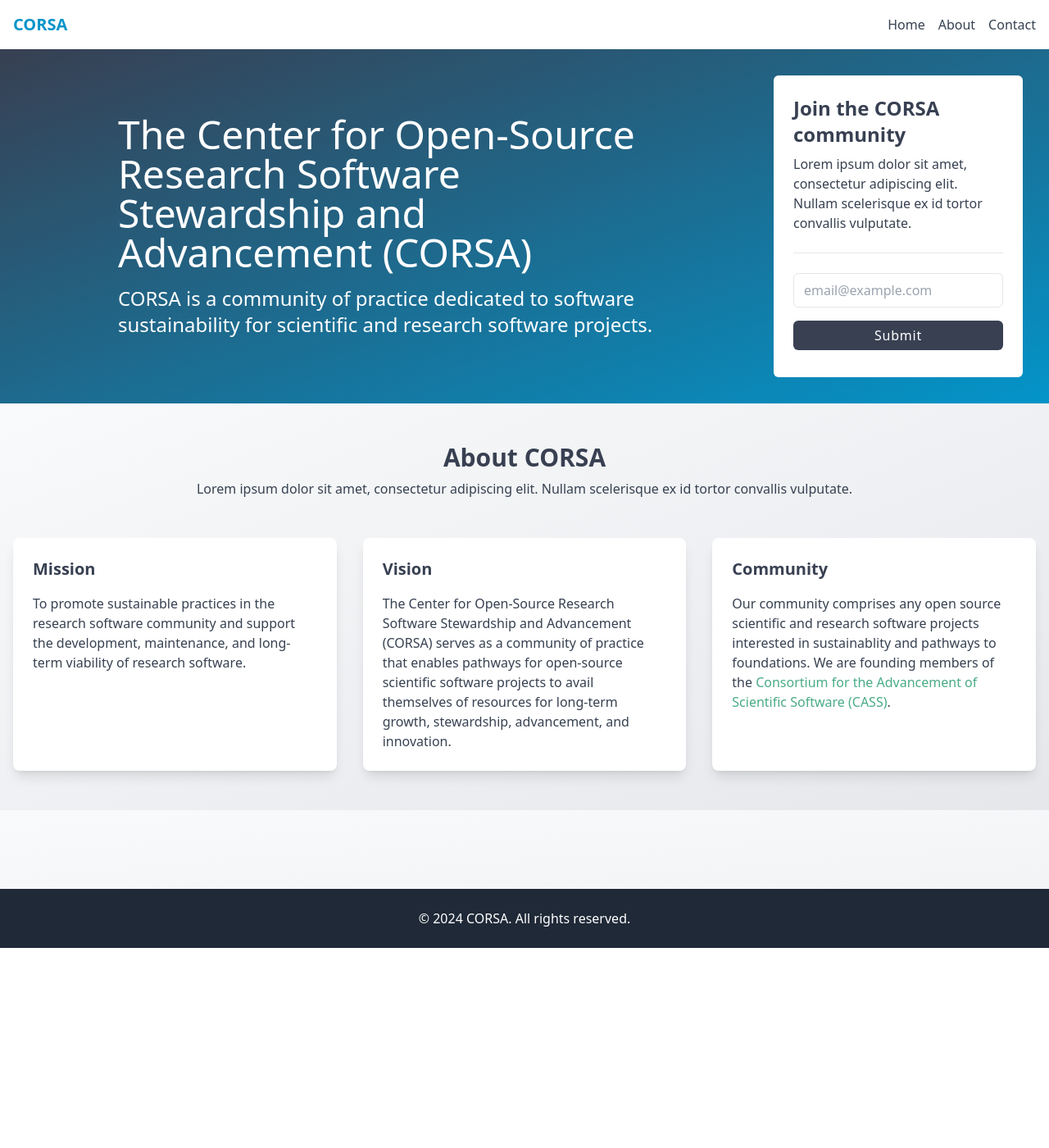
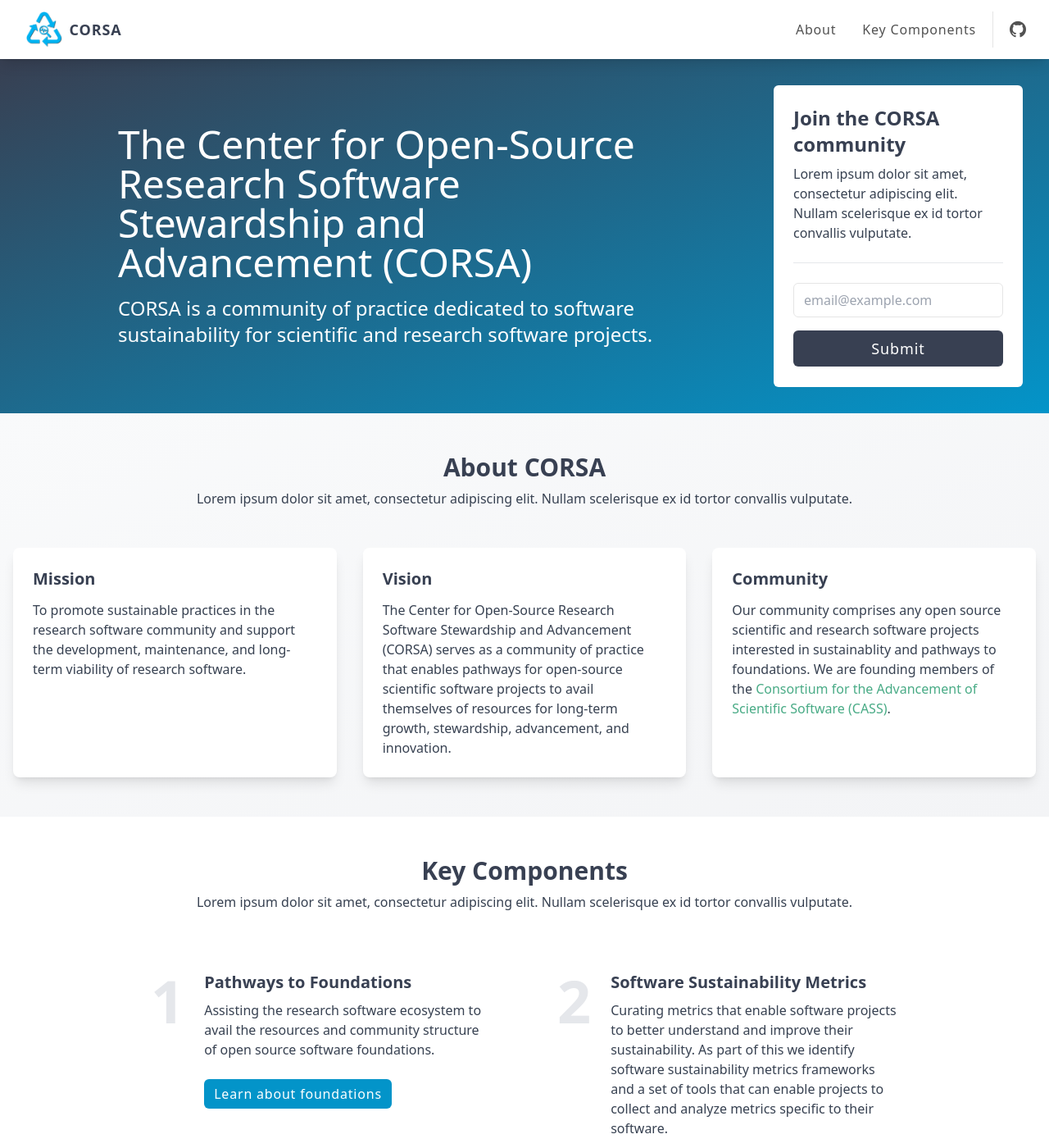
Before and after one commit to jtomeck/corsa, a Jekyll site: the page built from docs/index.html, in a window 1280 px wide and 1400 px high. Shown: the whole window at 82% size. Built offline with Jekyll 4.4.1, drawn with Linux system fonts in a browser that asks for light colours; nearby versions of some CDN libraries.

Commit message:
Add logo and key components section

```diff
--- a/docs/_includes/custom-styles.html
+++ b/docs/_includes/custom-styles.html
@@ -120,7 +120,7 @@
         /* a. Ghost */
 
         .btn.btn-ghost {
-            @apply bg-neutral-800 bg-opacity-0;
+            @apply bg-neutral-800 bg-opacity-0 text-neutral-600;
         }
 
         .btn.btn-ghost:hover {
@@ -246,5 +246,7 @@
         .card {
             @apply bg-white rounded-lg shadow-lg p-6;
         }
+
+        .card-body {}
     }
 </style>
--- a/docs/_layouts/default.html
+++ b/docs/_layouts/default.html
@@ -47,13 +47,24 @@
     <body class="font-sans text-gray-700 antialiased">
 
         <!-- Navigation Bar -->
-        <nav class="bg-white shadow-lg">
-            <div class="container mx-auto px-4 py-4 flex justify-between items-center">
-                <a href="/" class="text-xl font-bold text-primary">{{ site.title }}</a>
-                <ul class="flex space-x-4">
-                    <li><a href="/" class="text-gray-700 hover:text-primary">Home</a></li>
-                    <li><a href="/about" class="text-gray-700 hover:text-primary">About</a></li>
-                    <li><a href="/contact" class="text-gray-700 hover:text-primary">Contact</a></li>
+        <nav class="bg-white shadow-lg sticky top-0">
+            <div class="container mx-auto px-4 py-2 flex justify-between items-center">
+                <a href="/" class="btn btn-ghost btn-lg btn-secondary text-xl font-bold !h-14">
+                    <img src="{{ site.baseurl }}/assets/img/corsa_logo.png" alt="" class="h-full w-auto">
+                    {{ site.title }}
+                </a>
+                <ul class="flex items-center space-x-2">
+                    <li>
+                        <a href="#about" class="btn btn-ghost">About</a>
+                    </li>
+                    <li>
+                        <a href="#key-components" class="btn btn-ghost">Key Components</a>
+                    </li>
+                    <li class="pl-2 border-l border-neutral-200">
+                        <a href="https://github.com/corsa-center" class="btn btn-ghost btn-icon btn-lg" target="_blank">
+                            <i class="ri-github-fill"></i>
+                        </a>
+                    </li>
                 </ul>
             </div>
         </nav>
--- a/docs/index.html
+++ b/docs/index.html
@@ -11,58 +11,101 @@
   <div class="container mx-auto py-8">
     <div class="grid lg:grid-cols-12 px-8">
       <div class="lg:px-12 xl:px-28 pb-12 lg:pt-12 lg:col-span-9 text-white">
-        <h1 class="text-5xl font-light mb-4 text-white">The Center for Open-Source Research Software Stewardship and Advancement (CORSA)</h1>
-        <p class="text-2xl font-normal">CORSA is a community of practice dedicated to software sustainability for scientific and research software projects.</p>
+        <h1 class="text-5xl font-light mb-4 text-white">The Center for Open-Source Research Software
+          Stewardship and Advancement (CORSA)</h1>
+        <p class="text-2xl font-normal">CORSA is a community of practice dedicated to software
+          sustainability for scientific and research software projects.</p>
       </div>
       <div class="bg-white rounded-md lg:col-span-3 p-6">
         <div class="pb-6">
           <h3 class="mb-2">Join the CORSA community</h3>
-          <p>Lorem ipsum dolor sit amet, consectetur adipiscing elit. Nullam scelerisque ex id tortor convallis vulputate.</p>
+          <p>Lorem ipsum dolor sit amet, consectetur adipiscing elit. Nullam scelerisque ex id
+            tortor convallis vulputate.</p>
         </div>
         <hr>
-        <form class="pt-6 space-y-4" action="">
-          <input class="bg-white border border-neutral-200 rounded-md w-full px-3 py-2 focus:outline-none focus:ring-2 focus:ring-inset focus:ring-secondary focus:ring-offset-15" type="email" placeholder="email@example.com">
-          <button type="submit" class="btn btn-secondary block w-full">Submit</button>
+        <form class="pt-6 space-y-4" action>
+          <input
+            class="bg-white border border-neutral-200 rounded-md w-full px-3 py-2 focus:outline-none focus:ring-2 focus:ring-inset focus:ring-secondary focus:ring-offset-15"
+            type="email" placeholder="email@example.com">
+          <button type="submit" class="btn btn-secondary btn-lg block w-full">Submit</button>
         </form>
       </div>
     </div>
   </div>
 </section>
 
-<section class="py-6 lg:py-12 bg-gradient-to-br from-gray-50 to-gray-200">
+<section id="about" class="py-6 lg:py-12 bg-gradient-to-br from-gray-50 to-gray-100">
   <div class="container mx-auto px-4">
     <div class="max-w-720 mx-auto text-center pb-12">
       <h2 class="mb-2">About CORSA</h2>
-      <p>Lorem ipsum dolor sit amet, consectetur adipiscing elit. Nullam scelerisque ex id tortor convallis vulputate.</p>
+      <p>Lorem ipsum dolor sit amet, consectetur adipiscing elit. Nullam scelerisque ex id tortor
+        convallis vulputate.</p>
     </div>
     <div class="grid grid-cols-1 lg:grid-cols-3 gap-8">
       <!-- Feature 1 -->
       <div class="card shadow-lg p-6">
         <div class="card-body">
-          <h3 class="text-xl font-semibold mb-4">Mission</h3>
-          <p>To promote sustainable practices in the research software community and support the development, maintenance, and long-term viability of research software.</p>
+          <h3 class="text-xl font-semibold mb-3">Mission</h3>
+          <p>To promote sustainable practices in the research software community and support the
+            development, maintenance, and long-term viability of research software.</p>
         </div>
       </div>
 
       <!-- Feature 2 -->
       <div class="card shadow-lg p-6">
         <div class="card-body">
-          <h3 class="text-xl font-semibold mb-4">Vision</h3>
-          <p>The Center for Open-Source Research Software Stewardship and Advancement (CORSA) serves as a community of practice that enables pathways for open-source scientific software projects to avail themselves of resources for long-term growth, stewardship, advancement, and innovation.</p>
+          <h3 class="text-xl font-semibold mb-3">Vision</h3>
+          <p>The Center for Open-Source Research Software Stewardship and Advancement (CORSA) serves
+            as a community of practice that enables pathways for open-source scientific software
+            projects to avail themselves of resources for long-term growth, stewardship,
+            advancement, and innovation.</p>
         </div>
       </div>
 
       <!-- Feature 3 -->
       <div class="card shadow-lg p-6">
         <div class="card-body">
-          <h3 class="text-xl font-semibold mb-4">Community</h3>
-          <p>Our community comprises any open source scientific and research software projects interested in sustainablity and pathways to foundations. We are founding members of the <a href="https://cass.community">Consortium for the Advancement of Scientific Software (CASS)</a>.</p>
+          <h3 class="text-xl font-semibold mb-3">Community</h3>
+          <p>Our community comprises any open source scientific and research software projects
+            interested in sustainablity and pathways to foundations. We are founding members of the
+            <a href="https://cass.community">Consortium for the Advancement of Scientific Software
+              (CASS)</a>.</p>
         </div>
       </div>
     </div>
   </div>
 </section>
 
-<section class="py-6 lg:py-12 bg-gradient-to-br from-gray-50 to-gray-100">
+<section id="key-components" class="py-6 lg:py-12">
+  <div class="container mx-auto px-4">
+    <div class="max-w-720 mx-auto text-center mb-12">
+      <h2 class="mb-2">Key Components</h2>
+      <p>Lorem ipsum dolor sit amet, consectetur adipiscing elit. Nullam scelerisque ex id tortor
+        convallis vulputate.</p>
+    </div>
+    <div class="grid grid-cols-1 lg:grid-cols-2 gap-8 lg:px-36">
+      <!-- Feature 1 -->
+      <div class="p-6 relative flex space-x-6">
+        <p class="text-7xl font-bold text-gray-200">1</p>
+        <div>
+          <h3 class="text-xl font-semibold mb-2">Pathways to Foundations</h3>
+          <p>Assisting the research software ecosystem to avail the resources and community
+            structure of open source software foundations.</p>
+          <a href="#" class="btn btn-primary mt-6">Learn about foundations</a>
+        </div>
+      </div>
 
+      <!-- Feature 2 -->
+      <div class="p-6 relative flex space-x-6">
+        <p class="text-7xl font-bold text-gray-200">2</p>
+        <div>
+          <h3 class="text-xl font-semibold mb-2">Software Sustainability Metrics</h3>
+          <p>Curating metrics that enable software projects to better understand and improve their
+            sustainability. As part of this we identify software sustainability metrics frameworks
+            and a set of tools that can enable projects to collect and analyze metrics specific to
+            their software.</p>
+        </div>
+      </div>
+    </div>
+  </div>
 </section>
```
Also changed, not shown: docs/assets/img/corsa_logo.png (added).
